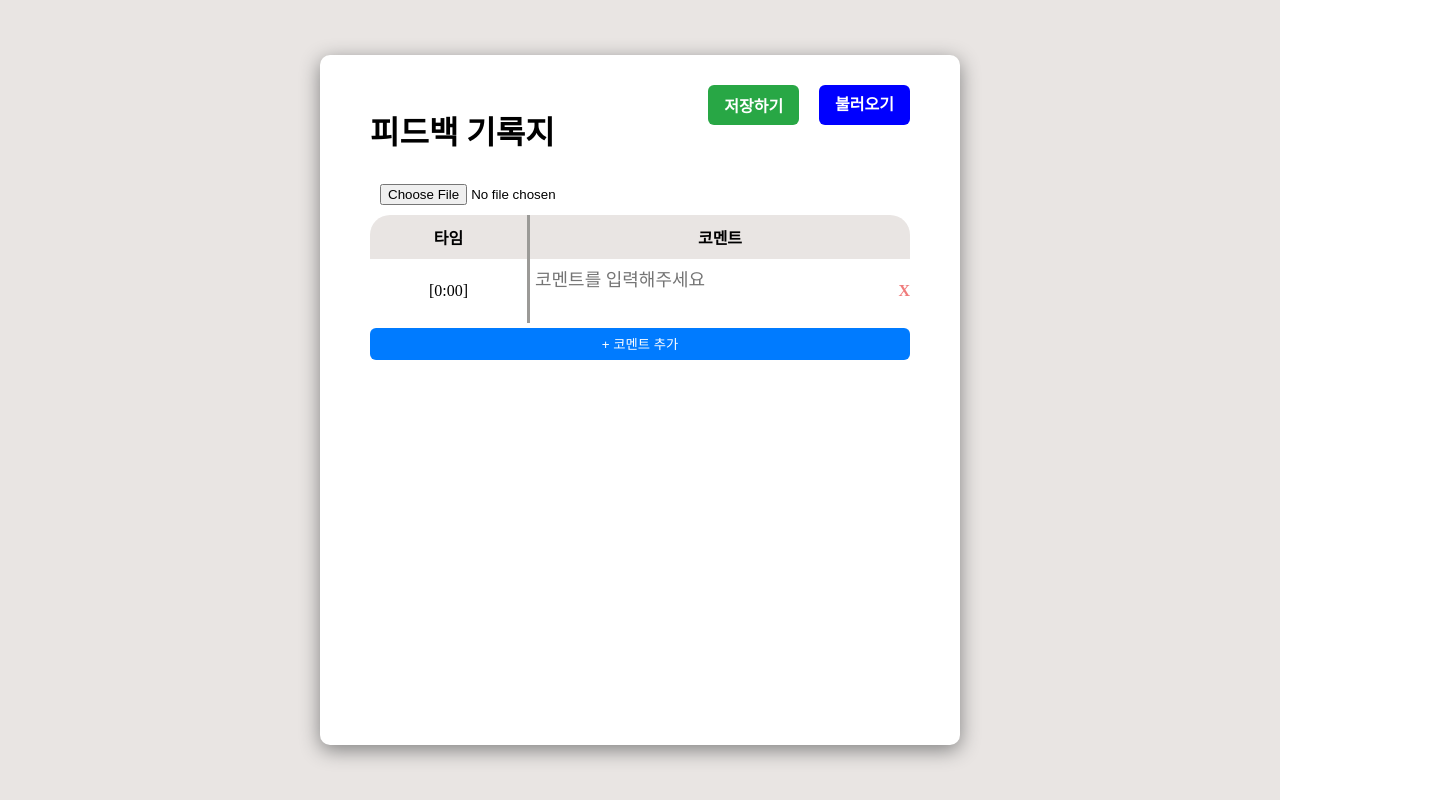
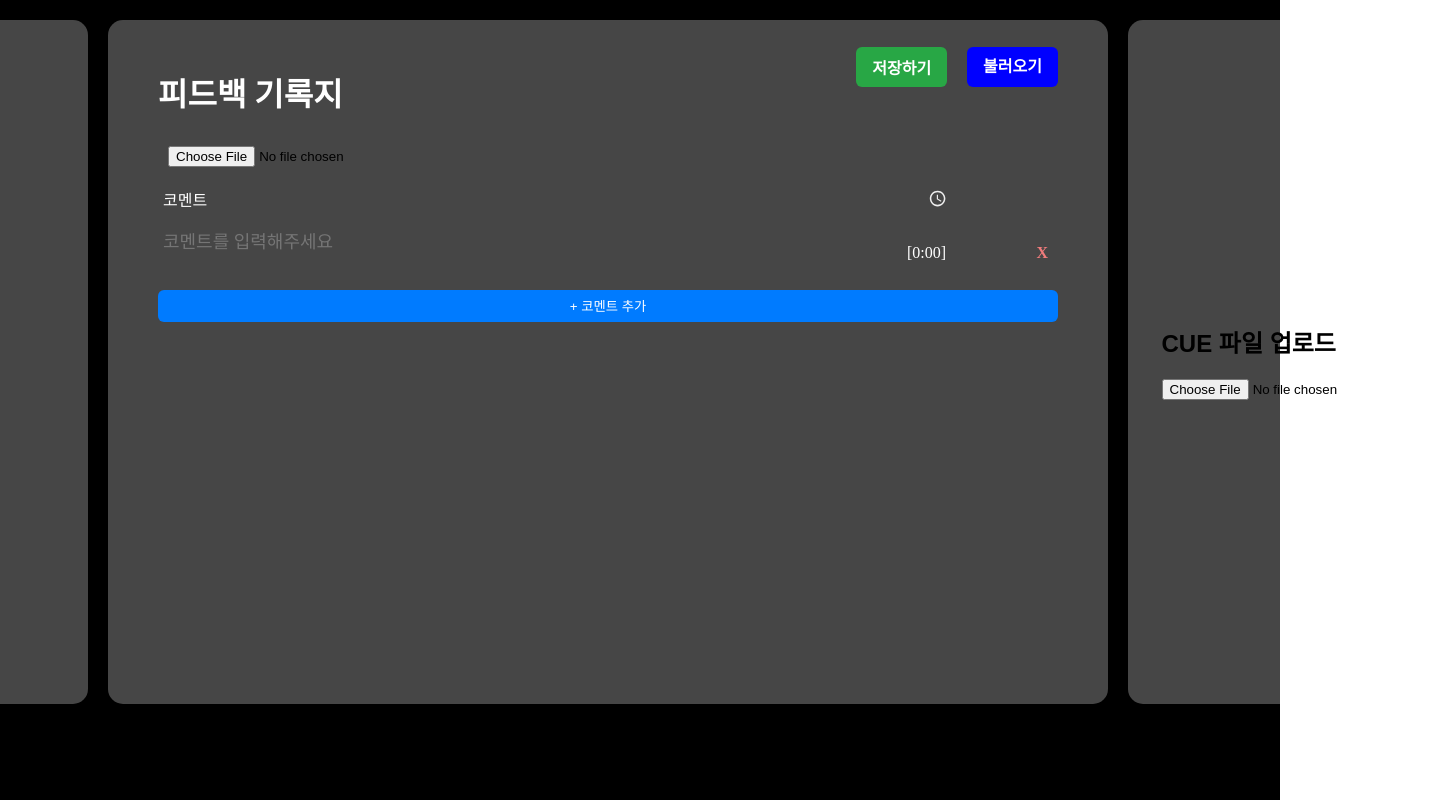
Before and after one commit to Jaek-Kein/FeedBackNote, a React (Vite) app: page / in a window 1280 px wide. Both pictures are taken after a click on the button "+ 코멘트 추가". Shown: the whole page, 1448 px wide, since content can reach past the window. Built offline with nearby package versions, Linux system fonts and the light colour scheme; a web font is replaced by a local one.

Commit message:
시스템 아키텍처 변경, 통합 Store 적용

```diff
--- a/package.json
+++ b/package.json
@@ -19,7 +19,8 @@
     "react": "^19.1.0",
     "react-dom": "^19.1.0",
     "react-icons": "^5.5.0",
-    "react-markdown": "^10.1.0"
+    "react-markdown": "^10.1.0",
+    "zustand": "^5.0.6"
   },
   "devDependencies": {
     "@eslint/js": "^9.30.1",
--- a/src/App.tsx
+++ b/src/App.tsx
@@ -2,50 +2,53 @@ import styled from "@emotion/styled";
 import MusicCommentApp from "./Components/MusicCommentApp";
 import { GlobalStyles } from "./Style/Style";
 import { Global } from "@emotion/react";
-
+import Playlist from "./Components/PlayList";
 
 const Wrapper = styled.div`
     width: 100vw;
-  height: 100%;
-  min-height: 100vh;
+    height: 100vh;
+    max-height: 100vh;
     margin: 0;
-  padding: 0;
+    padding: 20px 20px;
     box-sizing: border-box;
     display: flex;
     justify-content: center;
-  align-items: center;
-  background-color: #E9e5e3;
+    background-color: black;
+
+    display: grid;
+    grid-template-columns: auto 1fr auto;
+    gap: 20px;
 `;
 
 const Container = styled.div`
-  width: 50%;
-  height: 98%;
-  border-radius: 10px;
-  box-shadow: 0px 5px 20px gray;
+    border-radius: 15px;
     display: flex;
     justify-content: center;
     align-items: center;
-  background-color: #ffffff;
+    background-color: #ffffff46;
+    height: 90%;
 
     @media (max-width: 480px) {
         width: 95%;
         height: fit-content;
+    }
+`;
 
-  }
-`
-
-function App(){
+function App() {
     return (
         <>
             <Global styles={GlobalStyles} />
             <Wrapper>
+                <Container style={{ width: "20vw" }}></Container>
                 <Container>
                     <MusicCommentApp />
+                </Container>
+                <Container style={{width:"25vw"}}>
+                    <Playlist />
                 </Container>
             </Wrapper>
         </>
     );
 }
 
-
 export default App;
--- /dev/null
+++ b/src/Components/CuetoJsonParser.ts
@@ -0,0 +1,51 @@
+function CuetoJsonParser(cueText: string) {
+    const lines = cueText.split("\n");
+    const result: { title: string; performer: string }[] = [];
+
+    let currentTitle = "";
+    let currentPerformer = "";
+
+    for (let line of lines) {
+        line = line.trim();
+
+        if (
+            line.startsWith("TITLE") &&
+            !line.startsWith("FILE") &&
+            !line.startsWith("REM")
+        ) {
+            currentTitle = line.replace(/^TITLE\s+/, "").replace(/^"|"$/g, "");
+        }
+
+        if (line.startsWith("PERFORMER") && !line.startsWith("REM")) {
+            currentPerformer = line
+                .replace(/^PERFORMER\s+/, "")
+                .replace(/^"|"$/g, "");
+        }
+
+        if (line.startsWith("TRACK")) {
+            // TRACK 시작 시 이전 데이터를 저장 (처음엔 무시됨)
+            if (currentTitle && currentPerformer) {
+                result.push({
+                    title: currentTitle,
+                    performer: currentPerformer,
+                });
+            }
+
+            // TRACK 안에서는 TITLE, PERFORMER 초기화
+            currentTitle = "";
+            currentPerformer = "";
+        }
+    }
+
+    // 마지막 트랙 추가
+    if (currentTitle && currentPerformer) {
+        result.push({
+            title: currentTitle,
+            performer: currentPerformer,
+        });
+    }
+
+    return result;
+}
+
+export default CuetoJsonParser;
--- a/src/Components/MusicCommentApp.tsx
+++ b/src/Components/MusicCommentApp.tsx
@@ -1,16 +1,13 @@
 /** @jsxImportSource @emotion/react */
-import { useEffect, useRef, useState } from "react";
+import { useEffect, useRef } from "react";
 import styled from "@emotion/styled";
 import MusicPlayer from "./MusicPlayer";
 import { formatTime } from "./Common";
-
-interface Comment {
-    time: number;
-    text: string;
-}
+import { useMusicStore } from "../store/useMusicStore";
+import { IoMdTime } from "react-icons/io";
 
 const Container = styled.div`
-    width: 100%;
+    width: 1000px;
     height: fit-content;
     padding: 30px 50px;
     display: grid;
@@ -39,6 +36,7 @@ const TopBar = styled.div`
 const Title = styled.h1`
     font-size: 2rem;
     font-weight: bold;
+    color: white;
 `;
 
 const Button = styled.button`
@@ -98,20 +96,23 @@ const CommentList = styled.div`
 
 const CommentShell = styled.div`
     display: grid;
-    grid-template-columns: auto 1fr auto;
+    grid-template-columns: 1fr auto auto;
     width: 100%;
     border-radius: 20px 20px 0 0;
     box-sizing: border-box;
+    align-items: center;
+    justify-items: center;
+    gap: 20px;
 `;
 
 const Time = styled.div`
-    border-right: 3px solid #9b9a97;
     padding: 10px 5px;
     box-sizing: border-box;
     width: 10rem;
     display: flex;
     justify-content: center;
     align-items: center;
+    color: white;
 
     font-size: 1rem;
 `;
@@ -122,9 +123,26 @@ const CommentTop = styled.div`
     display: flex;
     justify-content: center;
     align-items: center;
+    color: white;
 
     font-size: 1rem;
 `;
+
+const CommentContainer = styled.div`
+    overflow-Y: scroll;
+    height: fit-content;
+    max-height: 60vh;
+    padding-right: 10px;
+
+    &::-webkit-scrollbar{
+        width: 8px;
+        background: transparent;
+    }
+    &::-webkit-scrollbar-thumb{
+        background: #ffffff25;
+        border-radius: 20px;
+    }
+`
 
 const Comments = styled.textarea`
     padding: 10px 5px;
@@ -138,17 +156,19 @@ const Comments = styled.textarea`
     overflow: hidden;
     min-height: 2rem;
     width: 100%;
+    background-color: transparent;
+    color: white;
 
     font-size: 18px;
     line-height: 22px;
     font-family: Pretendard;
-    @media (max-width: 480px){
+    @media (max-width: 480px) {
         font-size: 16px;
     }
 `;
 
 const Delete = styled.div`
-    display:flex;
+    display: flex;
     justify-content: center;
     align-items: center;
     box-sizing: border-box;
@@ -157,7 +177,7 @@ const Delete = styled.div`
     font-weight: bold;
     cursor: pointer;
 
-    &:hover{
+    &:hover {
         color: red;
     }
 `;
@@ -175,26 +195,29 @@ const Buttons = styled.div`
 export default function MusicCommentApp() {
     const audioRef = useRef<HTMLAudioElement>(null);
     const fileInputRef = useRef<HTMLInputElement>(null);
-    const [comments, setComments] = useState<Comment[]>([]);
-    const [audioSrc, setAudioSrc] = useState<string | null>(null);
-    const [audioFile, setAudioFile] = useState<File | null>(null);
+
+    const {
+        audioSrc,
+        audioFile,
+        comments,
+        playlist,
+        setAudio,
+        setComments,
+        updateComment,
+        deleteComment,
+        addComment,
+        setPlaylist,
+    } = useMusicStore();
 
     const handleFileChange = (e: React.ChangeEvent<HTMLInputElement>) => {
         const file = e.target.files?.[0];
         if (!file) return;
-        setAudioFile(file);
 
         const reader = new FileReader();
         reader.onload = () => {
-            setAudioSrc(reader.result as string);
+            setAudio(reader.result as string, file);
         };
         reader.readAsDataURL(file);
-    };
-
-    const handleAddComment = () => {
-        const time = audioRef.current?.currentTime ?? 0;
-        const text = "";
-        setComments((prev) => [...prev, { time, text }]);
     };
 
     const handleSave = () => {
@@ -205,6 +228,7 @@ export default function MusicCommentApp() {
             const saveData = {
                 audio: reader.result,
                 comments,
+                playlist: playlist,
             };
             const blob = new Blob([JSON.stringify(saveData)], {
                 type: "application/json",
@@ -226,8 +250,10 @@ export default function MusicCommentApp() {
         const reader = new FileReader();
         reader.onload = () => {
             const result = JSON.parse(reader.result as string);
-            setAudioSrc(result.audio);
-            setComments(result.comments);
+            if (result.audio)
+                setAudio(result.audio, new File([], "fromLoadedData")); // File 없이도 처리 가능
+            if (result.comments) setComments(result.comments);
+            if (result.playlist) setPlaylist(result.playlist);
         };
         reader.readAsText(file);
     };
@@ -238,10 +264,6 @@ export default function MusicCommentApp() {
         }
     };
 
-    const handleDelete = (index: number) => {
-        setComments(prev => prev.filter((_, i) => i !== index));
-    }
-
     useEffect(() => {
         // 댓글이 변경될 때마다 실행
         const textareas = document.querySelectorAll("textarea");
@@ -250,8 +272,8 @@ export default function MusicCommentApp() {
             el.style.height = "auto"; // 초기화
             el.style.height = el.scrollHeight + "px"; // 내용 기반 높이 설정
         });
+    }, [comments]);
 
-}, [comments]);
     return (
         <Container>
             <TopBar>
@@ -260,7 +282,9 @@ export default function MusicCommentApp() {
                 </div>
                 <div>
                     <Buttons>
-                        <SystemButton onClick={handleSave}>저장하기</SystemButton>
+                        <SystemButton onClick={handleSave}>
+                            저장하기
+                        </SystemButton>
                         <div>
                             <LoadLabel
                                 style={{
@@ -280,7 +304,8 @@ export default function MusicCommentApp() {
                     </Buttons>
                 </div>
             </TopBar>
-            {!audioSrc &&(  //오디오 소스 없으면 input 있으면 플레이어 랜더링
+
+            {!audioSrc && ( //오디오 소스 없으면 input 있으면 플레이어 랜더링
                 <input
                     type="file"
                     accept=".mp3, .wav, .acc, .flac"
@@ -289,55 +314,60 @@ export default function MusicCommentApp() {
                     style={{ padding: "10px 10px" }}
                 />
             )}
+
             {audioSrc && (
+                <>
                     <audio
                         ref={audioRef}
                         src={audioSrc}
-                    style={{ width: "100%", marginTop: "1rem", marginBottom:"1rem" }}
+                        style={{
+                            width: "100%",
+                            marginTop: "1rem",
+                            marginBottom: "1rem",
+                        }}
                     />
-            )}
-            {audioSrc && (
-                <MusicPlayer audioRef={audioRef}/>
+                    <MusicPlayer audioRef={audioRef} />
+                </>
             )}
 
             <CommentList>
                 <CommentShell
                     style={{
-                        backgroundColor: "#E9E5E3",
-                        fontWeight: "Bold",
                         fontSize: "1.2rem",
                     }}
                 >
-                    <Time>타임</Time>
-                    <CommentTop>코멘트</CommentTop>
+                    <CommentTop style={{ justifySelf: "left" }}>
+                        코멘트
+                    </CommentTop>
+                    <Time>
+                        <IoMdTime size="1.2rem" />
+                    </Time>
+                    <div style={{ width: "20px" }}></div>
                 </CommentShell>
+                <CommentContainer >
                     {comments.map((c, i) => (
                         <CommentShell key={i}>
-                        <Time onClick={() => handleTimeClick(c.time)}>
-                            [{formatTime(c.time)}]
-                        </Time>
                             <Comments
                                 placeholder="코멘트를 입력해주세요"
-                            onChange={(e) => {
-                                const el = e.target;
-                                // 상태 반영
-                                const newComments = [...comments];
-                                newComments[i] = {
-                                    ...newComments[i],
-                                    text: el.value,
-                                };
-                                setComments(newComments);
-                            }}
+                                onChange={(e) =>
+                                    updateComment(i, e.target.value)
+                                }
                                 value={c.text}
                             >
                                 {c.text}
                             </Comments>
-                        <Delete onClick={() => handleDelete(i)}>X</Delete>
+                            <Time onClick={() => handleTimeClick(c.time)}>
+                                [{formatTime(c.time)}]
+                            </Time>
+                            <Delete onClick={() => deleteComment(i)}>X</Delete>
                         </CommentShell>
                     ))}
+                </CommentContainer>
                 <Button
-                    onClick={handleAddComment}
-                    style={{ justifySelf: "flex-end", marginTop: "5px" }}
+                    onClick={() =>
+                        addComment(audioRef.current?.currentTime ?? 0)
+                    }
+                    style={{ marginTop: "5px" }}
                 >
                     + 코멘트 추가
                 </Button>
--- /dev/null
+++ b/src/Components/PlayList.tsx
@@ -0,0 +1,34 @@
+/** @jsxImportSource @emotion/react */
+import { useMusicStore } from '../store/useMusicStore';
+import CuetoJsonParser from './CuetoJsonParser';
+
+export default function Playlist() {
+    const {playlist, setPlaylist} = useMusicStore();
+
+  const handleCueUpload = (e: React.ChangeEvent<HTMLInputElement>) => {
+    const file = e.target.files?.[0];
+    if (!file) return;
+
+    const reader = new FileReader();
+    reader.onload = () => {
+      const cueText = reader.result as string;
+      const parsedTracks = CuetoJsonParser(cueText);
+      setPlaylist(parsedTracks);
+    };
+    reader.readAsText(file, "utf-8");
+  };
+  return (
+    <div style={{ padding: "20px", fontFamily: "sans-serif" }}>
+      <h2>CUE 파일 업로드</h2>
+      <input type="file" accept=".cue" onChange={handleCueUpload} />
+
+      <ul style={{ marginTop: "20px" }}>
+        {playlist.map((track, index) => (
+          <li key={index}>
+            🎵 <strong>{track.title}</strong> — {track.performer}
+          </li>
+        ))}
+      </ul>
+    </div>
+  );
+}
--- /dev/null
+++ b/src/store/useMusicStore.ts
@@ -0,0 +1,61 @@
+// stores/useMusicStore.ts
+import { create } from "zustand";
+
+interface Comment {
+    time: number;
+    text: string;
+}
+
+interface Track {
+    title: string;
+    performer: string;
+}
+
+interface AudioState {
+    audioSrc: string | null;
+    audioFile: File | null;
+    comments: Comment[];
+    playlist: Track[];
+
+    setAudio: (src: string, file: File) => void;
+    setComments: (comments: Comment[]) => void;
+    setPlaylist: (playlist: Track[]) => void;
+    updateComment: (index: number, text: string) => void;
+    deleteComment: (index: number) => void;
+    addComment: (time: number) => void;
+
+    reset: () => void;
+}
+
+export const useMusicStore = create<AudioState>((set) => ({
+    audioSrc: null,
+    audioFile: null,
+    comments: [],
+    playlist: [],
+
+    setAudio: (src, file) => set({ audioSrc: src, audioFile: file }),
+    setComments: (comments) => set({ comments }),
+    updateComment: (index, text) =>
+        set((state) => {
+            const newComments = [...state.comments];
+            if (newComments[index]) newComments[index].text = text;
+            return { comments: newComments };
+        }),
+    deleteComment: (index) =>
+        set((state) => ({
+            comments: state.comments.filter((_, i) => i !== index),
+        })),
+    addComment: (time) =>
+        set((state) => ({
+            comments: [...state.comments, { time, text: "" }],
+        })),
+
+    setPlaylist: (playlist) => set({ playlist }),
+
+    reset: () => ({
+        audioSrc: null,
+        audioFile: null,
+        comments: [],
+        playlist: [],
+    }),
+}));
```
Also changed, not shown: 1 other file (tests, documents, lock files or other folders). Lines whose indentation alone changed are shown as unchanged.
